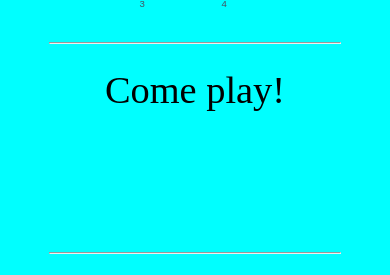
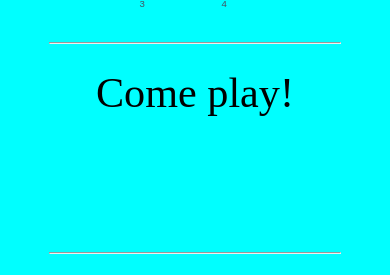
Before and after one commit to Code-Institute-Submissions/valerieniloinsigh31-RPSLS_Javascript_PP2, a plain HTML site: page index.html in a window 390 px wide. Shown: the part 812-1087 px from the top of the page. Drawn offline with nearby package versions, Linux system fonts and the light colour scheme; a web font is replaced by a local one.

Commit message:
Made 'messages div' responsive to the viewport using vh

```diff
--- a/assets/css/style.css
+++ b/assets/css/style.css
@@ -57,7 +57,7 @@ color:black;
     height:10rem;
     border: #445361;
     margin: auto;
-    font-size:80%;
+    font-size:5vh;
 }
 
 /*container for the player section*/
```
